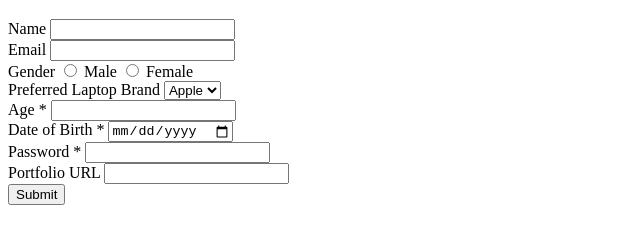
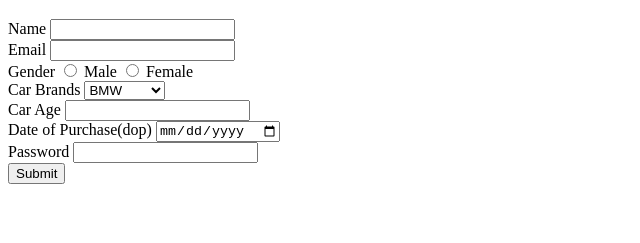
Before and after one commit to acciojob/car-insurance-form-swetha-A130, a website: page main.html in a window 1280 px wide. Shown: the part 61-304 px from the top of the page, without its empty margins (0-640 px from the left). Drawn offline with Linux system fonts and the light colour scheme.

Commit message:
created a submission

```diff
--- a/main.html
+++ b/main.html
@@ -34,37 +34,33 @@
 
         <!-- Laptop Brands Dropdown -->
         <div>
-            <label for="laptop">Preferred Laptop Brand</label>
-            <select id="laptop" name="laptop" required>
-                <option value="Apple">Apple</option>
-                <option value="Asus">Asus</option>
-                <option value="HP">HP</option>
+            <label for="cars">Car Brands</label>
+            <select id="cars" name="cars" required>
+                <option value="BMW">BMW</option>
+                <option value="Audi">Audi</option>
+                <option value="Mercedez">Mercedez</option>
             </select>
         </div>
 
         <!-- Age Input -->
         <div>
-            <label for="age">Age *</label>
-            <input type="number" id="age" name="age" required>
+            <label for="carage"> Car Age </label>
+            <input type="number" id="carage" name="age" required>
         </div>
 
         <!-- Date of Birth Input -->
         <div>
-            <label for="dob">Date of Birth *</label>
-            <input type="date" id="dob" name="dob" required>
+            <label for="dop">Date of Purchase(dop)</label>
+            <input type="date" id="dop" name="dop" required>
         </div>
 
         <!-- Password Input -->
         <div>
-            <label for="password">Password *</label>
+            <label for="password">Password</label>
             <input type="password" id="password" name="password" required>
         </div>
 
-        <!-- Portfolio URL Input -->
-        <div>
-            <label for="portfolio">Portfolio URL</label>
-            <input type="url" id="portfolio" name="portfolio" required>
-        </div>
+
 
         <!-- Submit Button -->
         <div>
@@ -72,7 +68,6 @@
         </div>
 
     </form>
-</body>
     <script type="text/javascript" src="./script.js">
 </script>
 
```
